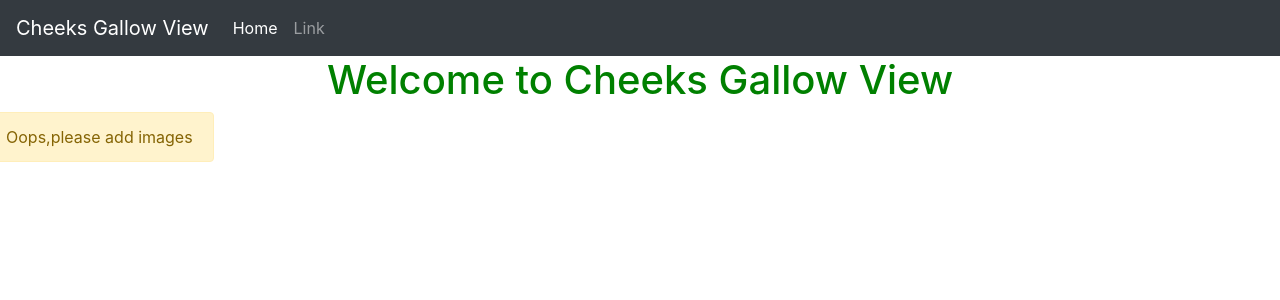
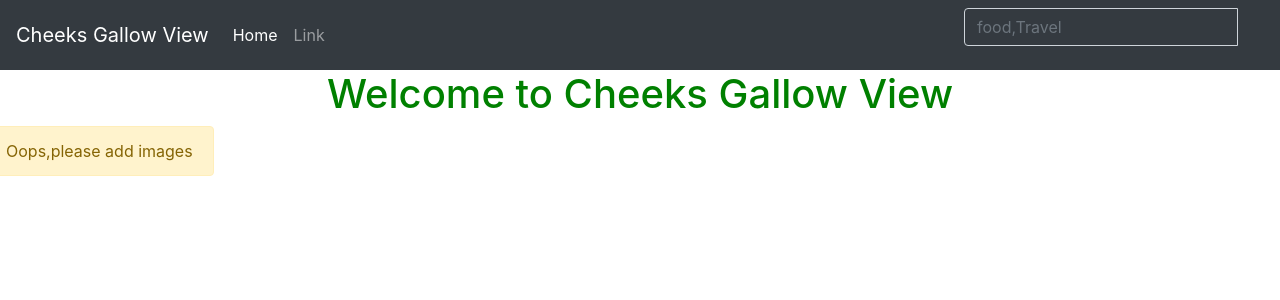
Before and after one commit to cheeks-cloud/Cheeks-Gallow-View, a Django app: page / in a window 1280 px wide. Shown: the top 300 px of the page. Run offline with Django 4.2, Linux system fonts and the light colour scheme; data that the repository does not hold is empty; some libraries are stand-ins or nearby versions.

Commit message:
adding search function

```diff
--- a/gallery/templates/navbar.html
+++ b/gallery/templates/navbar.html
@@ -15,6 +15,17 @@
         </li>
 
       </ul>
-
+      <form action="/search/" method="post">
+        {% csrf_token %}
+        <div class="input-group mb-3">
+            <div class="input-group">
+                <input type="text" name="category" class="form-control bg-transparent"
+                       placeholder="food,Travel">
+                <button class="btn search" id="button-addon2" type="submit"><i
+                        class="fas fa-search text-light"></i>
+                </button>
+            </div>
+        </div>
+    </form>
     </div>
   </nav>
```
Also changed, not shown: gallery/models.py (+8 -7 lines).
